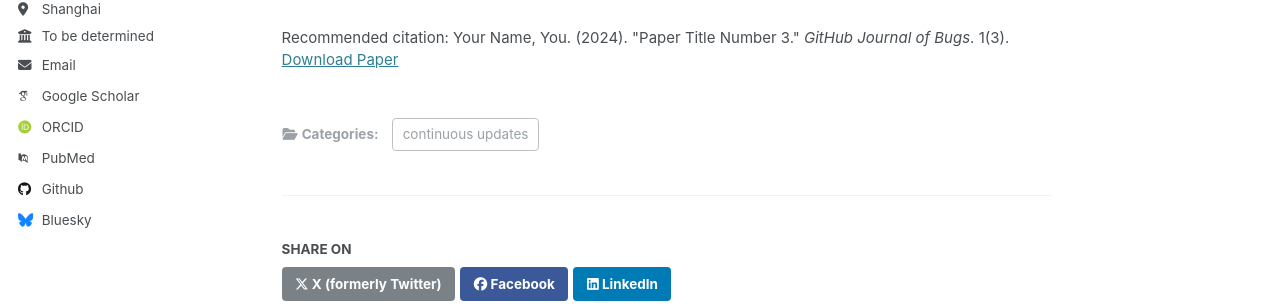
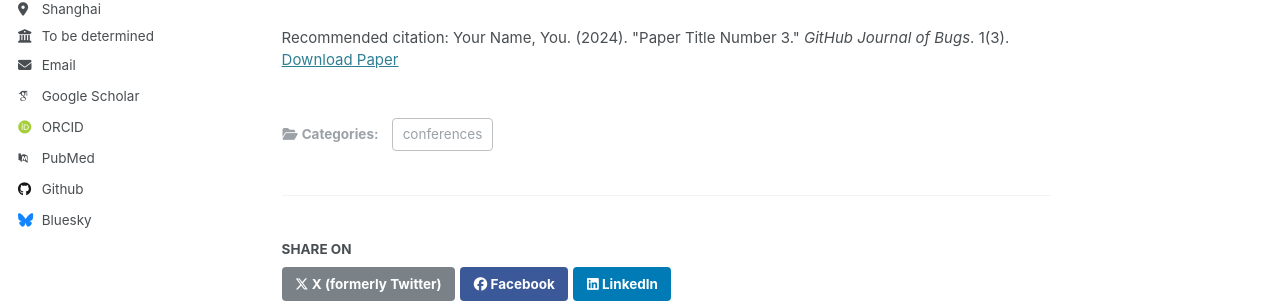
Before and after one commit to YunbiaoSun/YunbiaoSun.github.io, a Jekyll site: the page built from _publications/2024-02-17-paper-title-number-4.md, in a window 1280 px wide and 1130 px high. Shown: the part 334-642 px from the top of the window. Built offline with Jekyll 4.4.1, drawn with Linux system fonts in a browser that asks for light colours; some web fonts are replaced.

Commit message:
改回conferences

```diff
--- a/_config.yml
+++ b/_config.yml
@@ -82,7 +82,7 @@ publication_category:
     title: 'Journal Articles'
   conferences:
     title: 'Conference Papers'
-  continuous updates:
+  updates:
     title: '持续更新'
 
 # Site Settings
--- a/_publications/2024-02-17-paper-title-number-4.md
+++ b/_publications/2024-02-17-paper-title-number-4.md
@@ -1,7 +1,7 @@
 ---
 title: "自编高中法式大题(持续更新)"
 collection: publications
-category: continuous updates
+category: conferences
 permalink: /publication/2024-02-17-paper-title-number-4
 excerpt: 'This paper is about fixing template issue #693.'
 date: 2024-02-17
```
